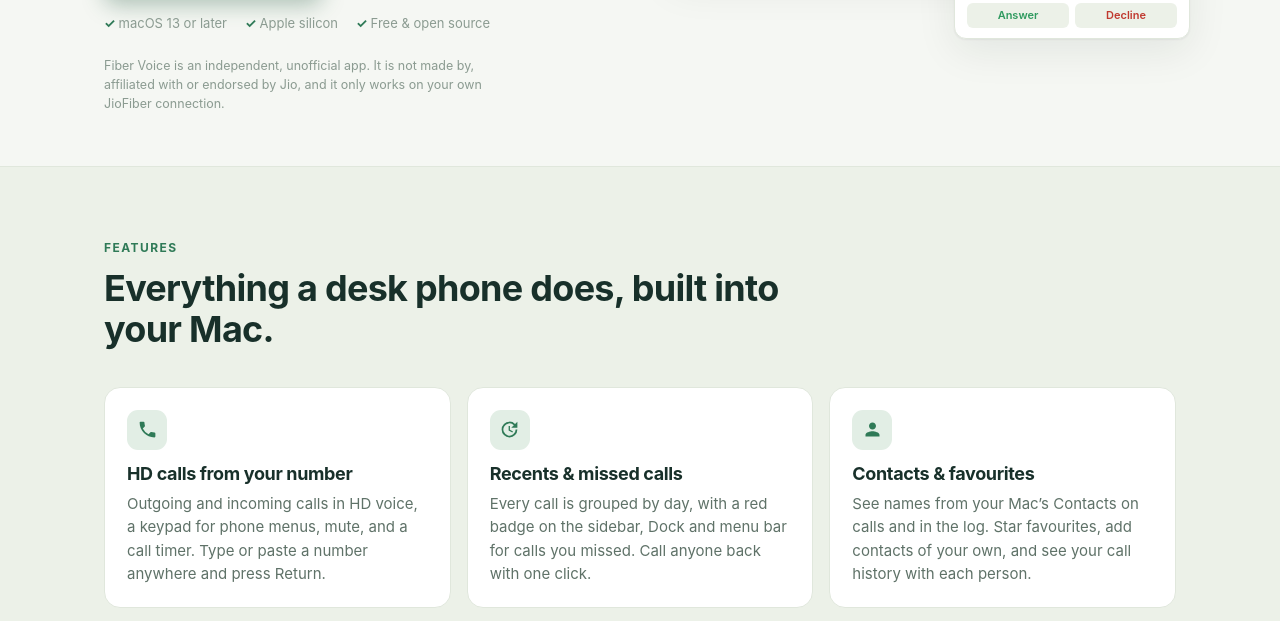
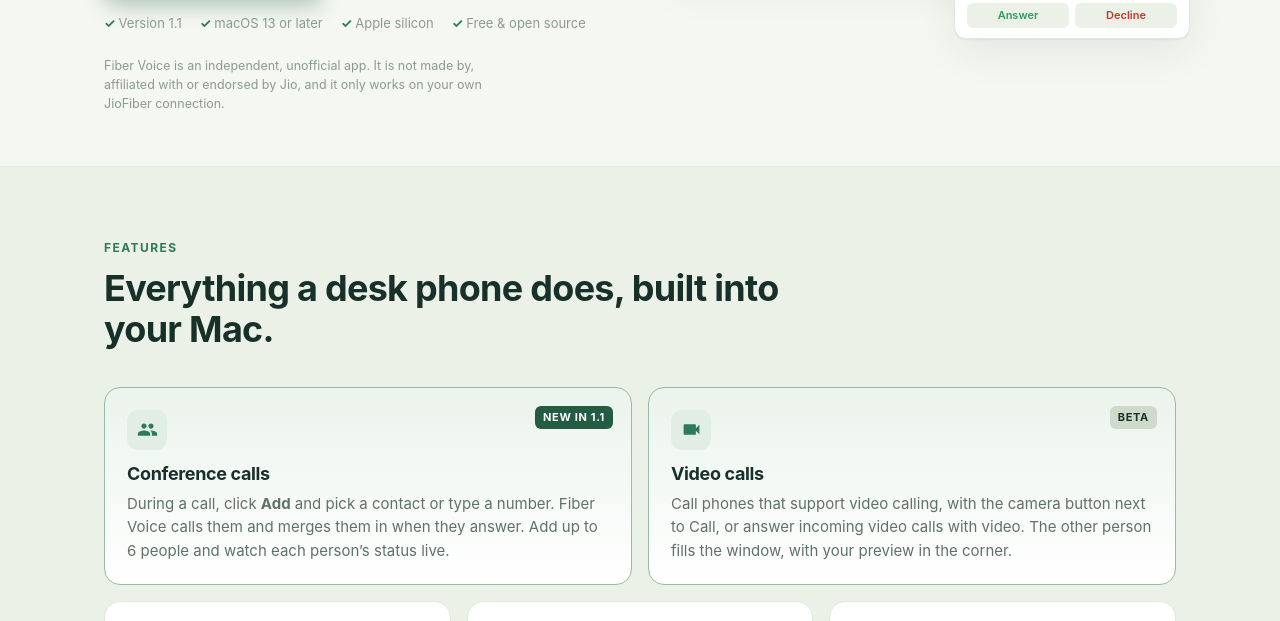
Before and after one commit to Ibnealamkhan/fiber-voice, a plain HTML site: page docs/index.html in a window 1280 px wide. Shown: the part 651-1272 px from the top of the page. Drawn offline with Linux system fonts and the light colour scheme.

Commit message:
Landing page: new in 1.1 (conference calls, video calls beta)
Co-Authored-By: Claude Opus 5.5 <noreply@anthropic.com>

```diff
--- a/docs/index.html
+++ b/docs/index.html
@@ -138,6 +138,11 @@ section{padding:72px 0}
 .card p{color:var(--muted);margin:8px 0 0;font-size:15px}
 .f-ic{width:40px;height:40px;border-radius:11px;display:grid;place-items:center;background:var(--accent-soft);color:var(--accent-2);margin-bottom:14px}
 .f-ic svg{width:21px;height:21px;fill:currentColor}
+.new-row{display:grid;grid-template-columns:1fr 1fr;gap:16px;margin-bottom:16px}
+.card.new{position:relative;border-color:color-mix(in srgb,var(--accent-2) 40%,var(--line));background:linear-gradient(180deg,color-mix(in srgb,var(--accent-soft) 70%,var(--panel)),var(--panel))}
+.tag-new{position:absolute;top:18px;right:18px;font-size:11px;font-weight:700;letter-spacing:.06em;text-transform:uppercase;padding:3px 8px;border-radius:6px;background:var(--accent);color:#fff}
+.tag-new.beta{background:var(--line-2);color:var(--text)}
+@media (max-width:620px){.new-row{grid-template-columns:1fr}}
 
 /* requirements */
 .req{display:grid;grid-template-columns:repeat(4,1fr);gap:12px}
@@ -262,7 +267,7 @@ footer a{color:var(--muted)}
           </a>
           <a class="btn ghost" href="#install">How to install</a>
         </div>
-        <div class="meta"><span>macOS 13 or later</span><span>Apple silicon</span><span>Free &amp; open source</span></div>
+        <div class="meta"><span>Version 1.1</span><span>macOS 13 or later</span><span>Apple silicon</span><span>Free &amp; open source</span></div>
         <p class="disclaimer">Fiber Voice is an independent, unofficial app. It is not made by, affiliated with or endorsed by Jio, and it only works on your own JioFiber connection.</p>
       </div>
 
@@ -306,6 +311,10 @@ footer a{color:var(--muted)}
       <div class="head">
         <p class="eyebrow">Features</p>
         <h2>Everything a desk phone does, built into your Mac.</h2>
+      </div>
+      <div class="new-row">
+        <div class="card new"><span class="tag-new">New in 1.1</span><div class="f-ic"><svg viewBox="0 0 24 24"><path d="M16 11c1.66 0 2.99-1.34 2.99-3S17.66 5 16 5c-1.66 0-3 1.34-3 3s1.34 3 3 3zm-8 0c1.66 0 2.99-1.34 2.99-3S9.66 5 8 5C6.34 5 5 6.34 5 8s1.34 3 3 3zm0 2c-2.33 0-7 1.17-7 3.5V19h14v-2.5c0-2.33-4.67-3.5-7-3.5zm8 0c-.29 0-.62.02-.97.05 1.16.84 1.97 1.97 1.97 3.45V19h6v-2.5c0-2.33-4.67-3.5-7-3.5z"/></svg></div><h3>Conference calls</h3><p>During a call, click <b>Add</b> and pick a contact or type a number. Fiber Voice calls them and merges them in when they answer. Add up to 6 people and watch each person’s status live.</p></div>
+        <div class="card new"><span class="tag-new beta">Beta</span><div class="f-ic"><svg viewBox="0 0 24 24"><path d="M17 10.5V7a1 1 0 0 0-1-1H4a1 1 0 0 0-1 1v10a1 1 0 0 0 1 1h12a1 1 0 0 0 1-1v-3.5l4 4v-11l-4 4z"/></svg></div><h3>Video calls</h3><p>Call phones that support video calling, with the camera button next to Call, or answer incoming video calls with video. The other person fills the window, with your preview in the corner.</p></div>
       </div>
       <div class="grid g3">
         <div class="card"><div class="f-ic"><svg viewBox="0 0 24 24"><path d="M6.6 10.8a15.1 15.1 0 0 0 6.6 6.6l2.2-2.2c.27-.27.67-.36 1.02-.24 1.12.37 2.33.57 3.58.57.55 0 1 .45 1 1V20c0 .55-.45 1-1 1C10.6 21 3 13.4 3 4c0-.55.45-1 1-1h3.5c.55 0 1 .45 1 1 0 1.25.2 2.46.57 3.58.11.35.03.74-.25 1.02l-2.2 2.2z"/></svg></div><h3>HD calls from your number</h3><p>Outgoing and incoming calls in HD voice, a keypad for phone menus, mute, and a call timer. Type or paste a number anywhere and press Return.</p></div>
@@ -495,7 +504,7 @@ footer a{color:var(--muted)}
       <div class="download-band">
         <div>
           <h2>Ready to call from your Mac?</h2>
-          <p>Free and open source. macOS 13 or later on Apple silicon.</p>
+          <p>Version 1.1, with conference calls and video calls (beta). Free and open source; macOS 13 or later on Apple silicon.</p>
         </div>
         <div class="cta" style="margin:0">
           <a class="btn primary" href="https://github.com/Ibnealamkhan/fiber-voice/releases/latest/download/Fiber-Voice-mac-arm64.dmg">Download for Mac</a>
```
